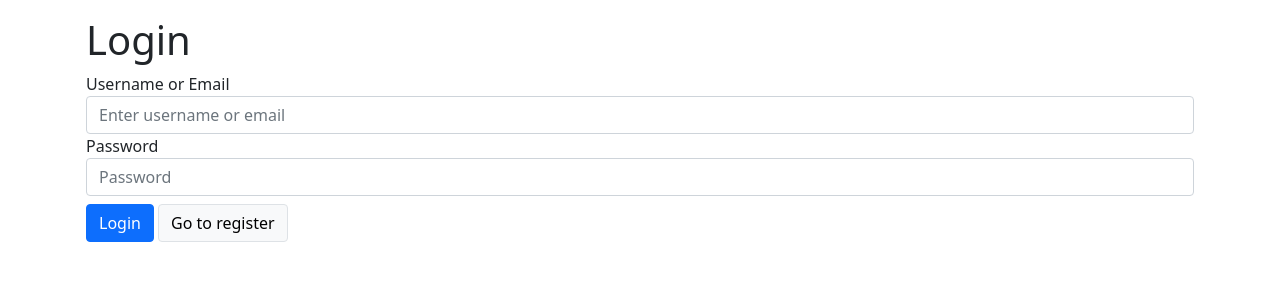
After one commit to geazo/perfume-ecommerce-web, a PHP site: page /login.php in a window 1280 px wide. The commit adds this page. Shown: the top 300 px of the page. Run offline with PHP 8.4, Linux system fonts and the light colour scheme.

Commit message:
created login.php, register.php
baru html css

```diff
--- /dev/null
+++ b/Aramyzda/coba_loginregister/login.php
@@ -0,0 +1,27 @@
+
+<?php
+    require_once("../template/heading.php");
+    if (isset($_REQUEST['btn-register'])) {
+        header("Location: register.php");
+    }
+?>
+    <div class="container p-3">
+        <div class="row">
+            <div class="col-12">
+                <h1>Login</h1>
+                <form method="POST">
+                    <div class="form-group">
+                        <label for="tbx-username">Username or Email</label>
+                        <input type="text" class="form-control" id="tbx-username" placeholder="Enter username or email" name="tbx-username">
+                    </div>
+                    <div class="form-group mb-2">
+                        <label for="tbx-password">Password</label>
+                        <input type="password" class="form-control" id="tbx-password" placeholder="Password" name="tbx-password">
+                    </div>
+                    <button name="btn-login" type="submit" class="btn btn-primary">Login</button>
+                    <button name="btn-register" type="submit" class="btn border btn-light">Go to register</button>
+                </form>
+            </div>
+        </div>
+    </div>
+<?php require_once("../template/footing.php")?>
```
Also changed, not shown: Aramyzda/coba_loginregister/register.php (+18 -5 lines).
